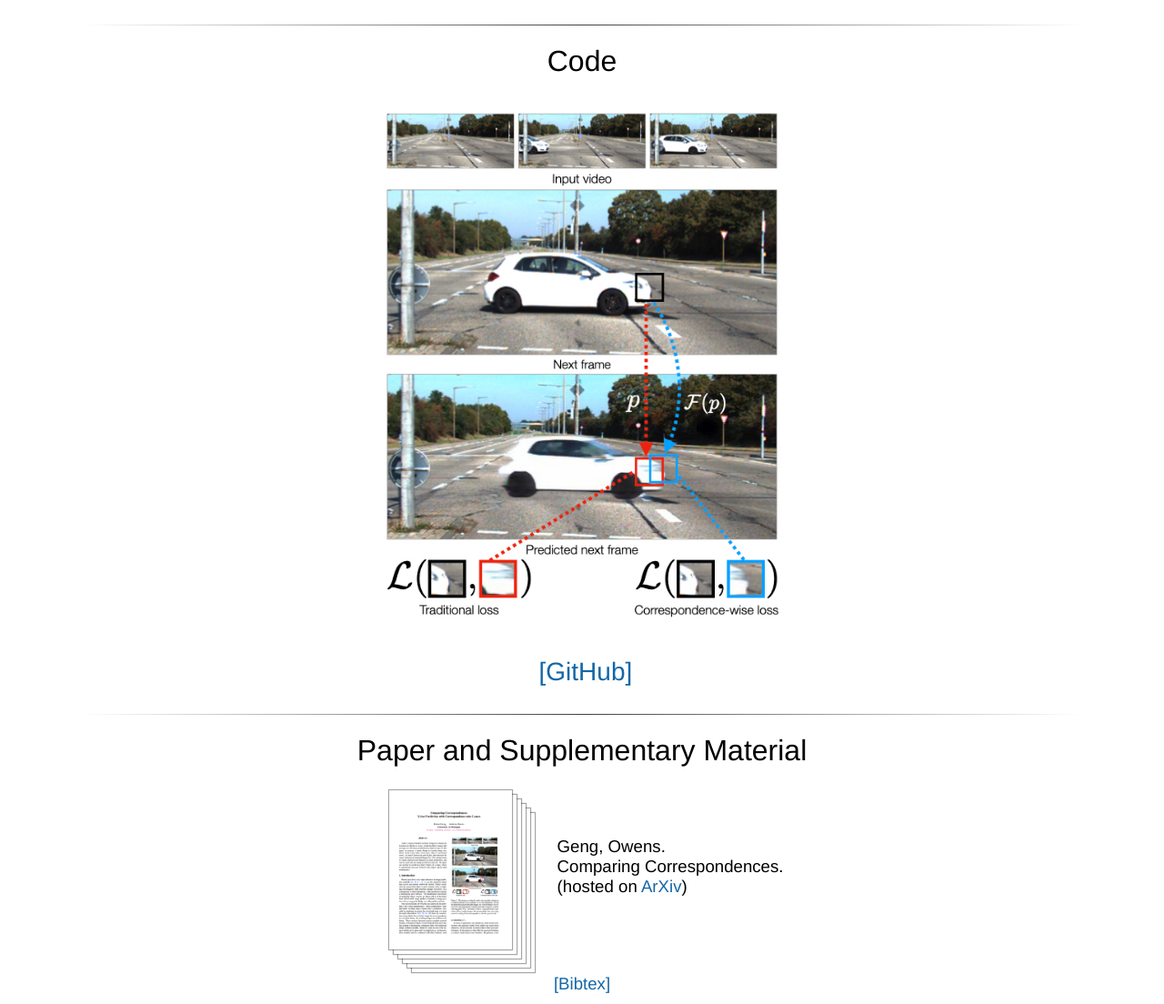
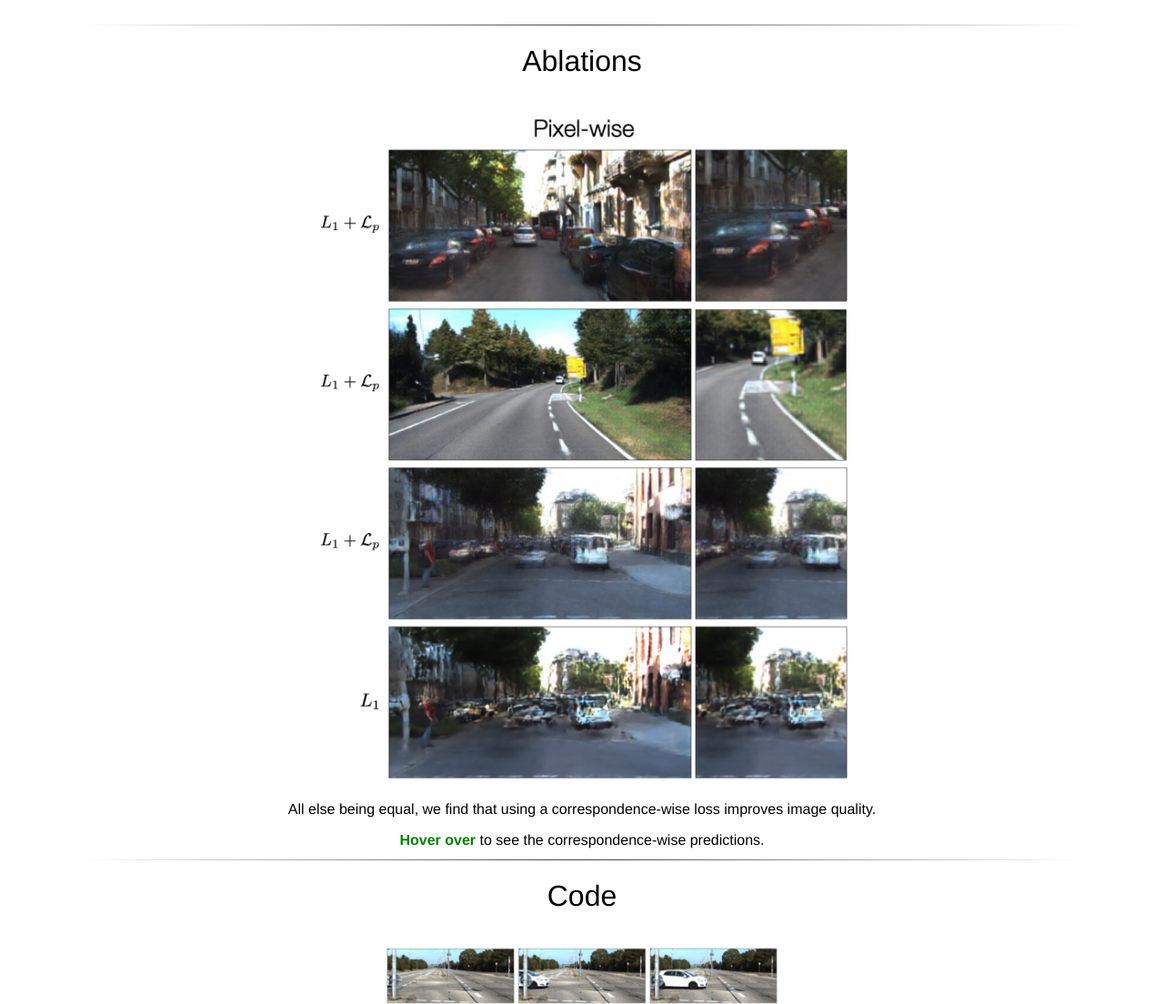
Before and after one commit to dangeng/CorrWiseLosses, a plain HTML site: page docs/index.html in a window 1280 px wide. Shown: the part 1054-2158 px from the top of the page at 91% size. Drawn offline with Linux system fonts and the light colour scheme; a script that the page names is missing.

Commit message:
Added ablations

```diff
--- a/docs/index.html
+++ b/docs/index.html
@@ -138,7 +138,7 @@
 <body>
 	<br>
 	<center>
-        <span style="font-size:36px">Comparing Correspondences: Video Prediction with <br> Correspondence-wise Similarity Metrics</span>
+        <span style="font-size:36px">Comparing Correspondences: Video Prediction with <br> Correspondence-wise Losses</span>
 		<table align=center width=600px>
 			<table align=center width=600px>
 				<tr>
@@ -223,6 +223,29 @@
 	<hr>
     -->
 
+	<center><h1>Ablations</h1></center>
+	<table align=center width=400px>
+		<tr>
+			<td align=center width=400px>
+				<center>
+					<td><img onmouseover="this.src='./resources/corrwise.jpeg';" onmouseout="this.src='./resources/pixelwise.jpeg';" class="round" style="width:600px" src="./resources/pixelwise.jpeg"/></td>
+				</center>
+			</td>
+		</tr>
+	</table>
+    <table align=center width=750px>
+        <center>
+            <tr>
+                <td style='text-align: center'>
+                    <p>All else being equal, we find that using a correspondence-wise loss improves image quality. </p>
+
+                    <span style="color: green"><b>Hover over</b></span> to see the correspondence-wise predictions.
+                </td>
+            </tr>
+        </center>
+    </table>
+	<hr>
+
 	<center><h1>Code</h1></center>
 
 	<table align=center width=420px>
```
Also changed, not shown: docs/resources/corrwise.jpeg (added), docs/resources/pixelwise.jpeg (added).
